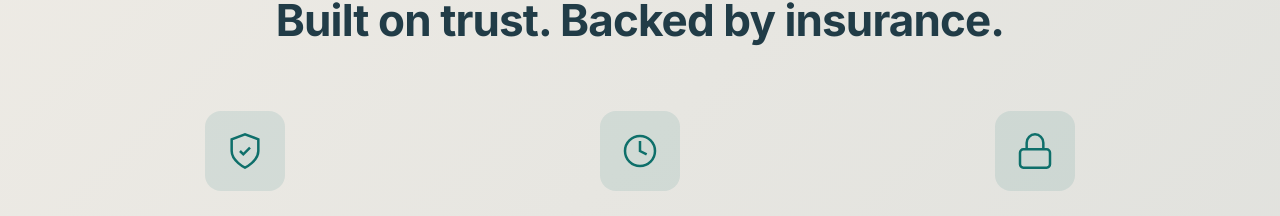
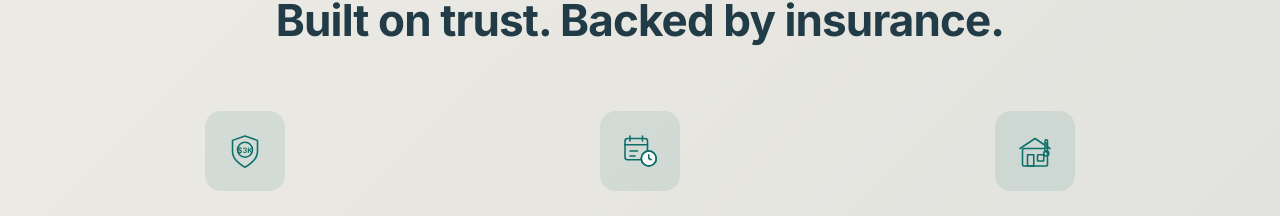
Before and after one commit to StorageValet/sv-website, a plain HTML site: page index.html in a window 1280 px wide. Shown: the part 2994-3210 px from the top of the page. Drawn offline with Linux system fonts and the light colour scheme; a script that the page names is missing.

Commit message:
feat: upgrade trust section icons to detailed custom style
- Fully Insured: Shield with K badge
- Predictable Scheduling: Calendar with clock overlay
- Secure Storage: Warehouse with thermometer

Matches the detailed icon style from success page

```diff
--- a/index.html
+++ b/index.html
@@ -290,9 +290,11 @@
             <div class="trust-grid">
                 <div class="trust-card">
                     <div class="trust-icon">
-                        <svg viewBox="0 0 24 24" fill="none" stroke="currentColor" stroke-width="1.5">
-                            <path d="M12 22s8-4 8-10V5l-8-3-8 3v7c0 6 8 10 8 10z"/>
-                            <path d="M9 12l2 2 4-4"/>
+                        <!-- Shield with $3K badge -->
+                        <svg viewBox="0 0 64 64" fill="none" stroke="currentColor" stroke-width="2.5" stroke-linecap="round" stroke-linejoin="round">
+                            <path d="M32 58s20-10 20-25V15l-20-7-20 7v18c0 15 20 25 20 25z"/>
+                            <circle cx="32" cy="30" r="12"/>
+                            <text x="32" y="35" text-anchor="middle" font-size="12" font-weight="600" fill="currentColor" stroke="none">$3K</text>
                         </svg>
                     </div>
                     <h3>Fully Insured</h3>
@@ -300,9 +302,15 @@
                 </div>
                 <div class="trust-card">
                     <div class="trust-icon">
-                        <svg viewBox="0 0 24 24" fill="none" stroke="currentColor" stroke-width="1.5">
-                            <circle cx="12" cy="12" r="9"/>
-                            <polyline points="12 6 12 12 16 14"/>
+                        <!-- Calendar with clock overlay -->
+                        <svg viewBox="0 0 64 64" fill="none" stroke="currentColor" stroke-width="2.5" stroke-linecap="round" stroke-linejoin="round">
+                            <rect x="8" y="12" width="36" height="34" rx="4"/>
+                            <path d="M16 8v8M36 8v8"/>
+                            <path d="M8 22h36"/>
+                            <path d="M16 32h12M16 40h8"/>
+                            <circle cx="46" cy="44" r="12" fill="#fdfcf9"/>
+                            <circle cx="46" cy="44" r="12"/>
+                            <polyline points="46 38 46 44 50 46"/>
                         </svg>
                     </div>
                     <h3>Predictable Scheduling</h3>
@@ -310,9 +318,17 @@
                 </div>
                 <div class="trust-card">
                     <div class="trust-icon">
-                        <svg viewBox="0 0 24 24" fill="none" stroke="currentColor" stroke-width="1.5">
-                            <rect x="3" y="11" width="18" height="11" rx="2" ry="2"/>
-                            <path d="M7 11V7a5 5 0 0 1 10 0v4"/>
+                        <!-- Warehouse with thermometer -->
+                        <svg viewBox="0 0 64 64" fill="none" stroke="currentColor" stroke-width="2.5" stroke-linecap="round" stroke-linejoin="round">
+                            <path d="M8 28l24-16 24 16"/>
+                            <rect x="12" y="28" width="40" height="28" rx="2"/>
+                            <rect x="20" y="38" width="10" height="18"/>
+                            <rect x="36" y="38" width="10" height="10" rx="1"/>
+                            <path d="M50 14v20"/>
+                            <circle cx="50" cy="36" r="4"/>
+                            <path d="M50 18v14"/>
+                            <rect x="48" y="14" width="4" height="18" rx="2" fill="#fdfcf9"/>
+                            <path d="M50 18v10" stroke-width="2"/>
                         </svg>
                     </div>
                     <h3>Secure Storage</h3>
```
